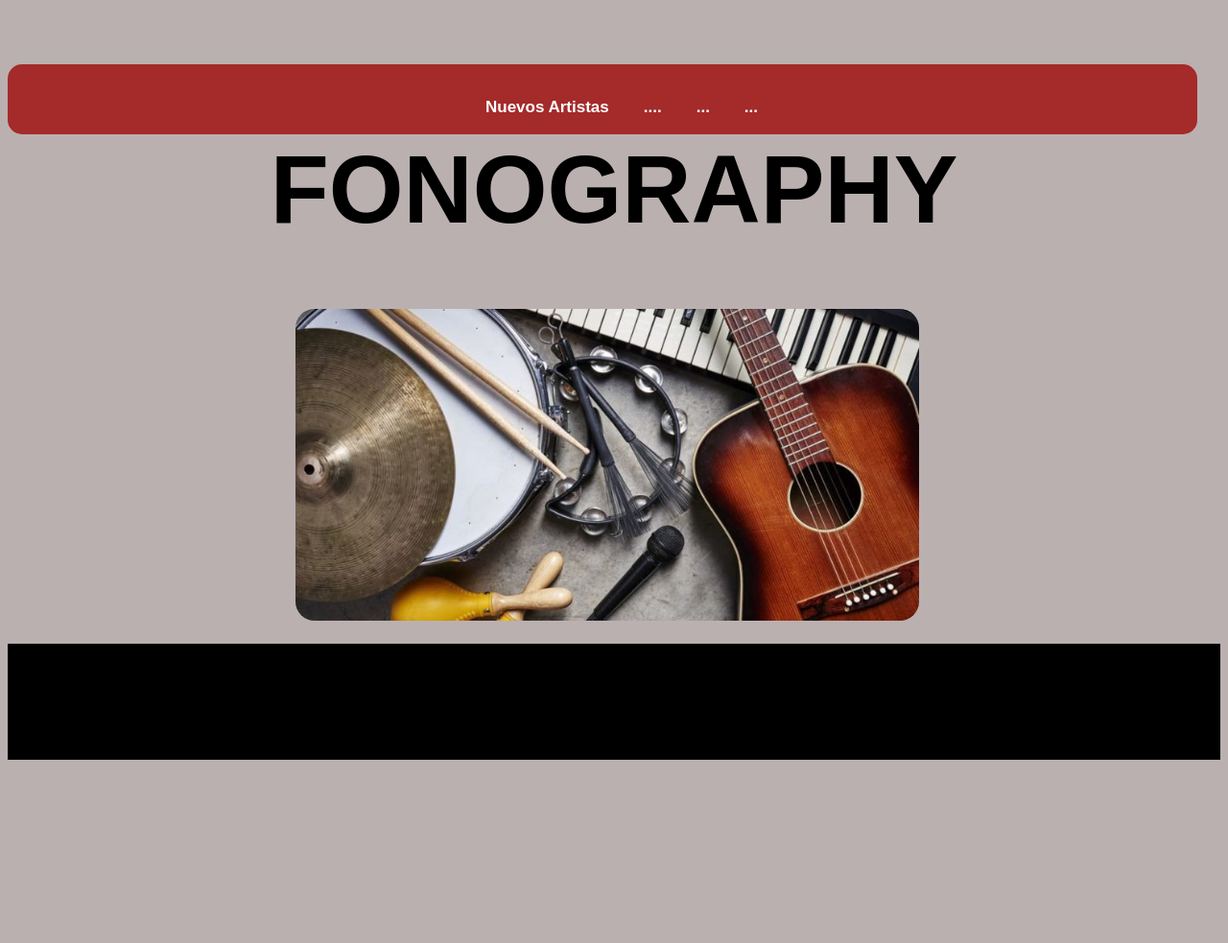
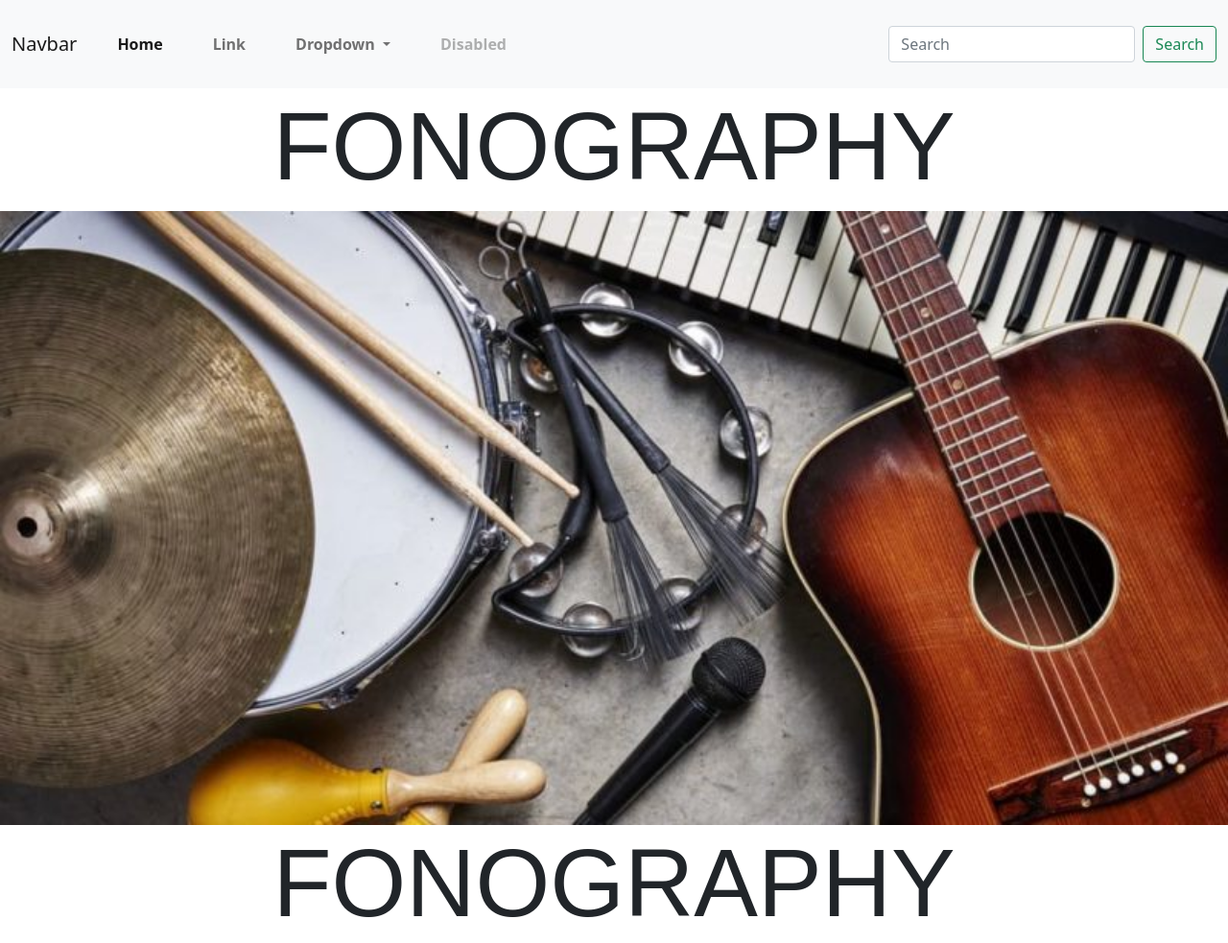
Before and after one commit to brunotenca/projectoprogweb, a plain HTML site: page index.html in a window 1280 px wide. Shown: the top 983 px of the page at 96% size. Before the commit the page ends 800 px from the top, so only its background shows below. Drawn offline with nearby package versions, Linux system fonts and the light colour scheme; a web font is replaced by a local one.

Commit message:
responsive

```diff
--- a/index.html
+++ b/index.html
@@ -7,36 +7,62 @@
     <title>atilioplometi</title>
     <link rel="stylesheet" href="style.css">
     <link href="https://fonts.googleapis.com/css2?family=Gluten:wght@300&display=swap" rel="stylesheet">
-
+    <link href="https://cdn.jsdelivr.net/npm/bootstrap@5.0.2/dist/css/bootstrap.min.css" rel="stylesheet" integrity="sha384-EVSTQN3/azprG1Anm3QDgpJLIm9Nao0Yz1ztcQTwFspd3yD65VohhpuuCOmLASjC" crossorigin="anonymous">
 </head>
 <body>
   <header>
-  <div class="NavBar">
-    <nav>
-        <ul>
-        <li><a class="hover" href="./artistas.html">Nuevos Artistas</a></li>
-        <li><a class="hover" href=""> ....</a></li>
-        <li><a class="hover" href=""> ...</a></li>
-        <li><a class="hover" href=""> ...</a></li>
-    </ul>
+    <nav class="navbar navbar-expand-lg navbar-light bg-light">
+      <div class="container-fluid">
+        <a class="navbar-brand" href="#">Navbar</a>
+        <button class="navbar-toggler" type="button" data-bs-toggle="collapse" data-bs-target="#navbarSupportedContent" aria-controls="navbarSupportedContent" aria-expanded="false" aria-label="Toggle navigation">
+          <span class="navbar-toggler-icon"></span>
+        </button>
+        <div class="collapse navbar-collapse" id="navbarSupportedContent">
+          <ul class="navbar-nav me-auto mb-2 mb-lg-0">
+            <li class="nav-item">
+              <a class="nav-link active" aria-current="page" href="#">Home</a>
+            </li>
+            <li class="nav-item">
+              <a class="nav-link" href="#">Link</a>
+            </li>
+            <li class="nav-item dropdown">
+              <a class="nav-link dropdown-toggle" href="#" id="navbarDropdown" role="button" data-bs-toggle="dropdown" aria-expanded="false">
+                Dropdown
+              </a>
+              <ul class="dropdown-menu" aria-labelledby="navbarDropdown">
+                <li><a class="dropdown-item" href="#">Action</a></li>
+                <li><a class="dropdown-item" href="#">Another action</a></li>
+                <li><hr class="dropdown-divider"></li>
+                <li><a class="dropdown-item" href="#">Something else here</a></li>
+              </ul>
+            </li>
+            <li class="nav-item">
+              <a class="nav-link disabled" href="#" tabindex="-1" aria-disabled="true">Disabled</a>
+            </li>
+          </ul>
+          <form class="d-flex">
+            <input class="form-control me-2" type="search" placeholder="Search" aria-label="Search">
+            <button class="btn btn-outline-success" type="submit">Search</button>
+          </form>
+        </div>
+      </div>
     </nav>
-    </div>
+      <h1 class="titulo">FONOGRAPHY</h1>
+      <img src="./images/musica-e1584123209397.jpg" class="w-100" alt="...">
 
   </header>
   <main>
     <h1 class="titulo">FONOGRAPHY</h1>
 
-    <div class="contenedorLogo">
-      <img  class="fotoInicio" src="./images/musica-e1584123209397.jpg" >
-      </div>
+
 
   </main>
 
-<footer class="footer">
-  <h3>  </h3>
-  <h4 class="detalleViajecito"> </h4>
+  <footer class="footer">
+    <h3>  </h3>
+    <h4 class="detalleViajecito"> </h4>
 
-</footer>
-
+  </footer>
+  <script src="https://cdn.jsdelivr.net/npm/bootstrap@5.0.2/dist/js/bootstrap.bundle.min.js" integrity="sha384-MrcW6ZMFYlzcLA8Nl+NtUVF0sA7MsXsP1UyJoMp4YLEuNSfAP+JcXn/tWtIaxVXM" crossorigin="anonymous"></script>
 </body>
 </html>
--- a/style.css
+++ b/style.css
@@ -8,14 +8,14 @@ body{
   margin-top: 0;
   padding: 0;
   background-color: brown;
-  font-size: 17px;
+  font-size: 17vw;
   justify-content: center;
   display: flex;
   color: white;
   overflow: hidden;
-  width: 1240px;
+  width: 99,5xvw;
+  height: 10vw;
   float: inline-start;
-  border-radius: 15px;
   font-family: 'Montserrat', sans-serif;
 }
 
@@ -41,7 +41,7 @@ li a:hover{
 .fotoInicio{
     width: 650px;
     margin-left: 300px;
-    border-radius: 20px;
+    box-shadow: 1, 1, 1, 0.7px;
 }
 
 .titulo {
```
